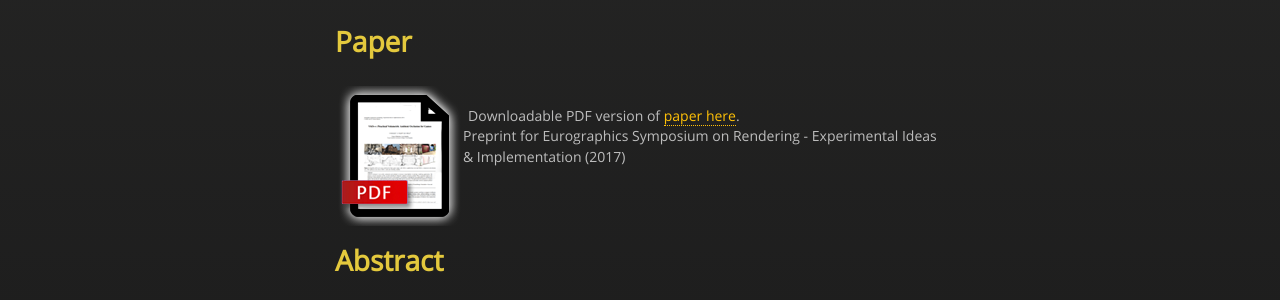
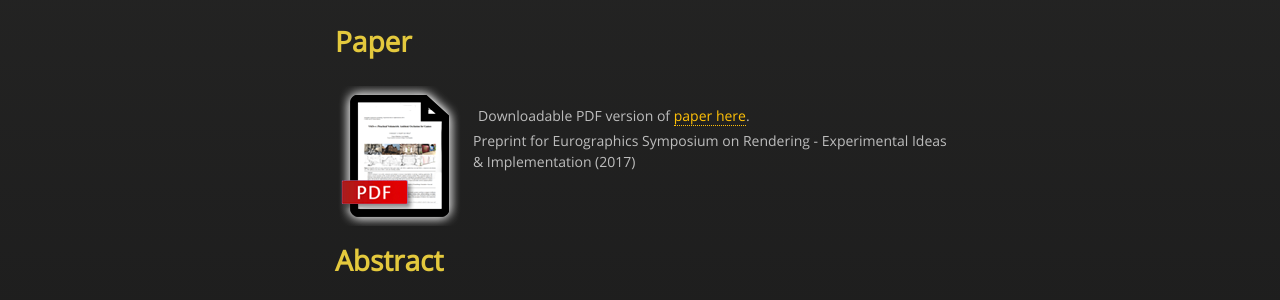
Before and after one commit to projectwilberforce/projectwilberforce.github.io, a Jekyll site: the page built from vaopaper/index.md, in a window 1280 px wide. Shown: the part 460-760 px from the top of the page. Built offline with Jekyll 4.4.1, drawn with Linux system fonts in a browser that asks for light colours; nearby versions of some CDN libraries; our own code applies the rules of GitHub Pages for plain Markdown files.

Commit message:
even more css fixes

```diff
--- a/vaopaper/index.md
+++ b/vaopaper/index.md
@@ -15,9 +15,9 @@ Jakub Bokšanský, Adam Pospíšil and Jiří Bittner
 	</a>
 </div>
 
-<div style="display: inline; margin:5px; top: 20px; position: relative;">
+<div style="display: inline; margin:5px; top: 20px; left: 10px; position: relative;">
 Downloadable PDF version of <a href="VAOPlusPlus.pdf">paper here</a>.<br />
-Preprint for Eurographics Symposium on Rendering - Experimental Ideas & Implementation (2017)
+<span style="position: relative; top: 5px;">Preprint for Eurographics Symposium on Rendering - Experimental Ideas & Implementation (2017)</span>
 </div>
 
 ## Abstract
```
